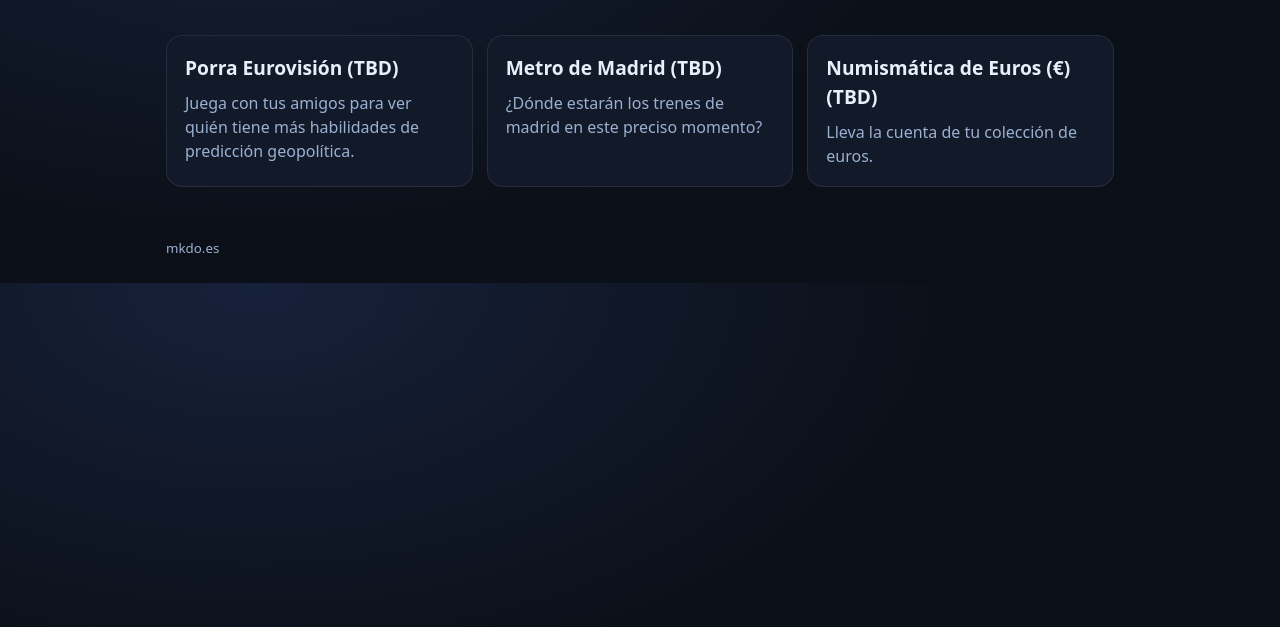
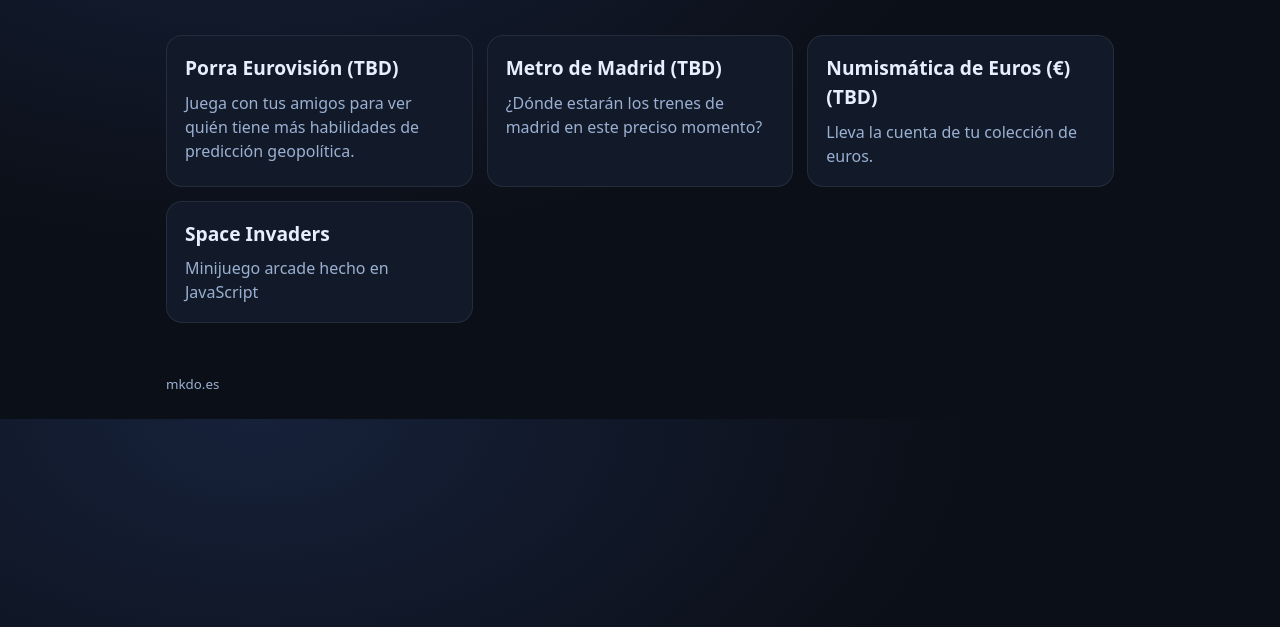
Before and after one commit to marcosdo/hello-world-web, a plain HTML site: page my-web/index.html in a window 1280 px wide. Shown: the part 173-800 px from the top of the page. Drawn offline with Linux system fonts and the light colour scheme.

Commit message:
Added new panel to the main page

```diff
--- a/my-web/index.html
+++ b/my-web/index.html
@@ -32,6 +32,11 @@
             <h2>Numismática de Euros (€) (TBD)</h2>
             <p>Lleva la cuenta de tu colección de euros.</p>
         </a>
+
+        <a class="card" href="/space-invaders/">
+            <h2>Space Invaders</h2>
+            <p>Minijuego arcade hecho en JavaScript</p>
+        </a>
     </main>
 
     <footer class="wrap muted">
```
